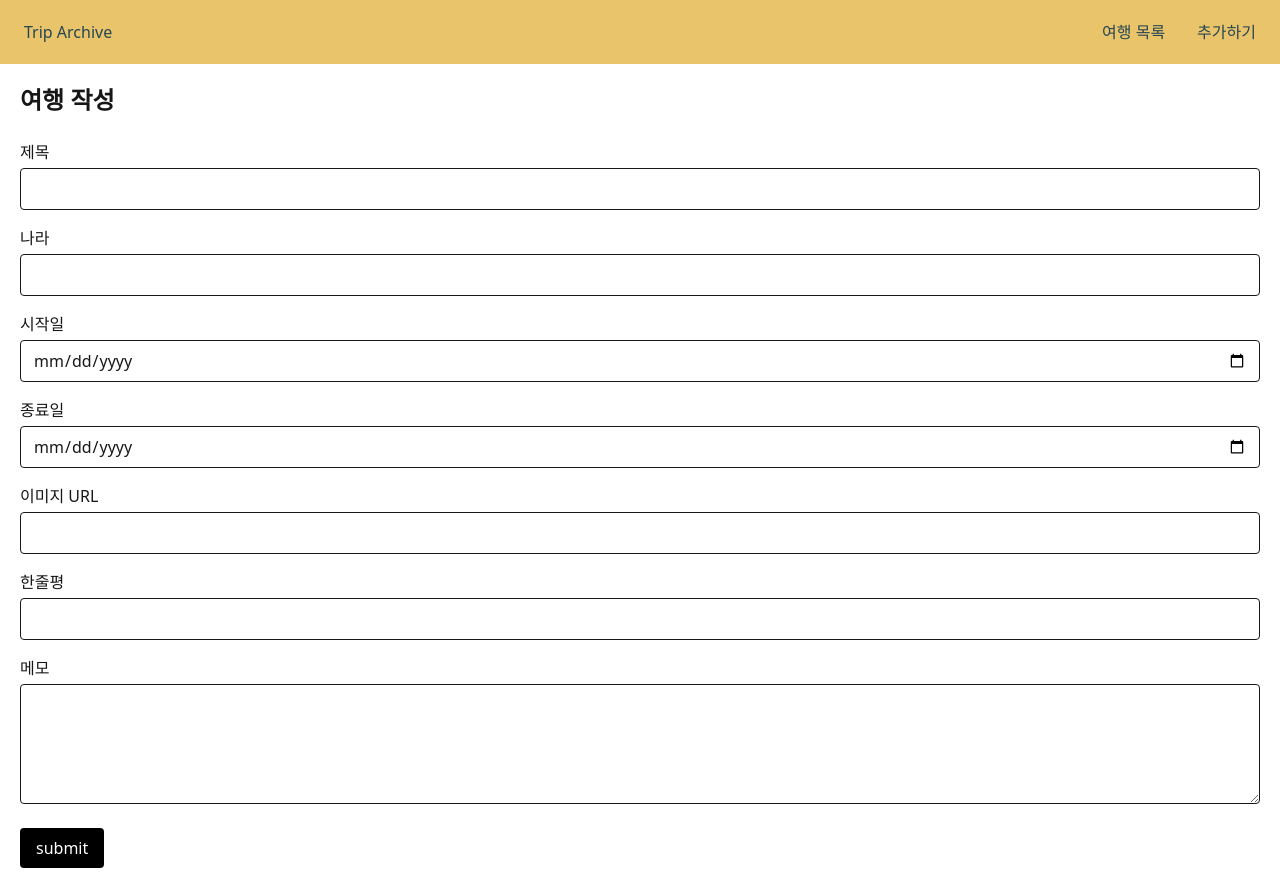
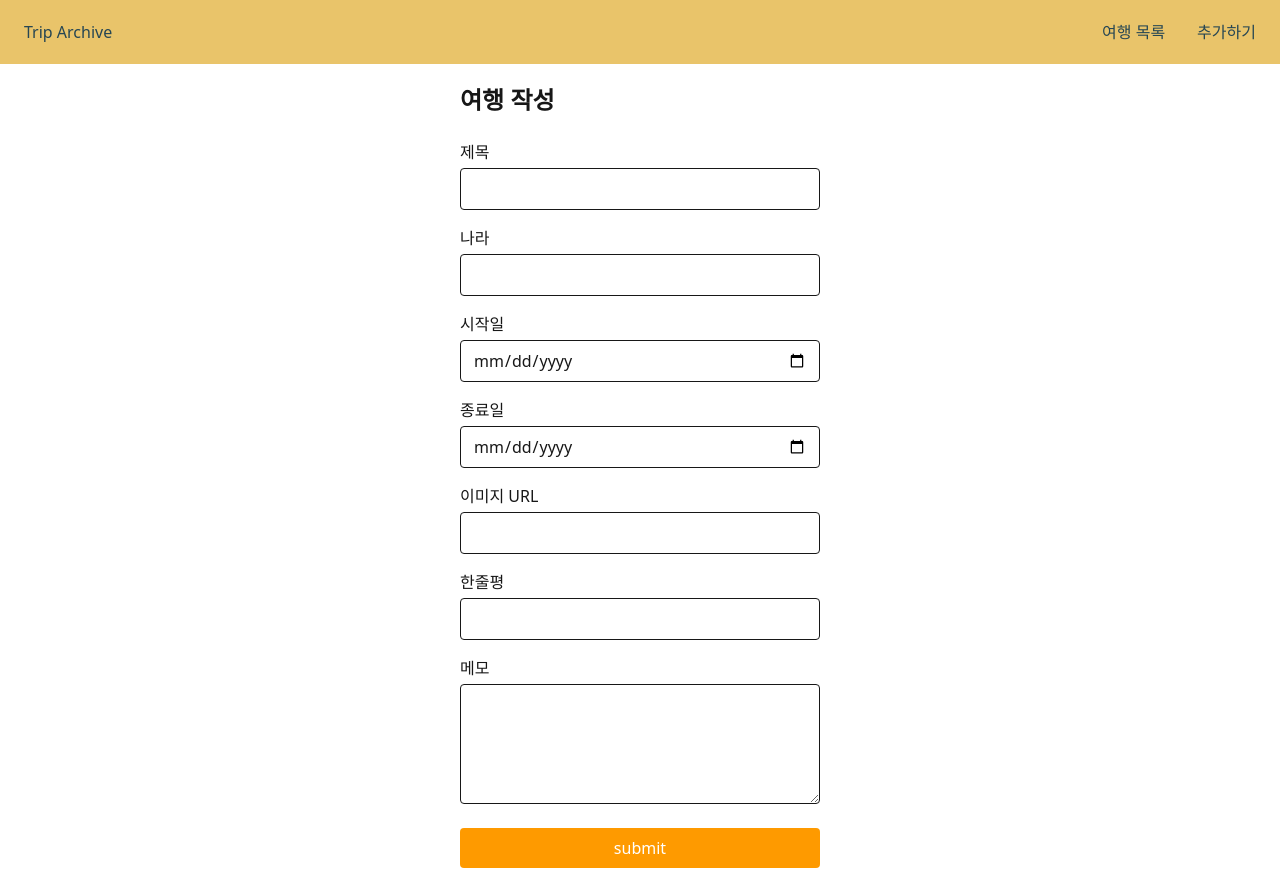
Before and after one commit to anxigy/trip-archive, a Next.js app: page /create in a window 1280 px wide. Built offline with nearby package versions, Linux system fonts and the light colour scheme.

Commit message:
feat: add page style

```diff
--- a/app/create/page.tsx
+++ b/app/create/page.tsx
@@ -42,7 +42,14 @@ export default function CreatePage() {
   };
 
   return (
-    <main className="p-5">
+    <main className="
+        w-[25%]
+        min-w-[400px]
+        flex
+        flex-col
+        mx-auto
+        p-5
+      ">
       <h1 className="mb-6 text-2xl font-bold">여행 작성</h1>
 
       <ul className="space-y-4">
@@ -133,7 +140,7 @@ export default function CreatePage() {
       <button
         type="button"
         onClick={handleSubmit}
-        className="mt-6 rounded bg-black px-4 py-2 text-white"
+        className="mt-6 rounded bg-amber-500 px-4 py-2 text-white"
       >
         submit
       </button>
```
